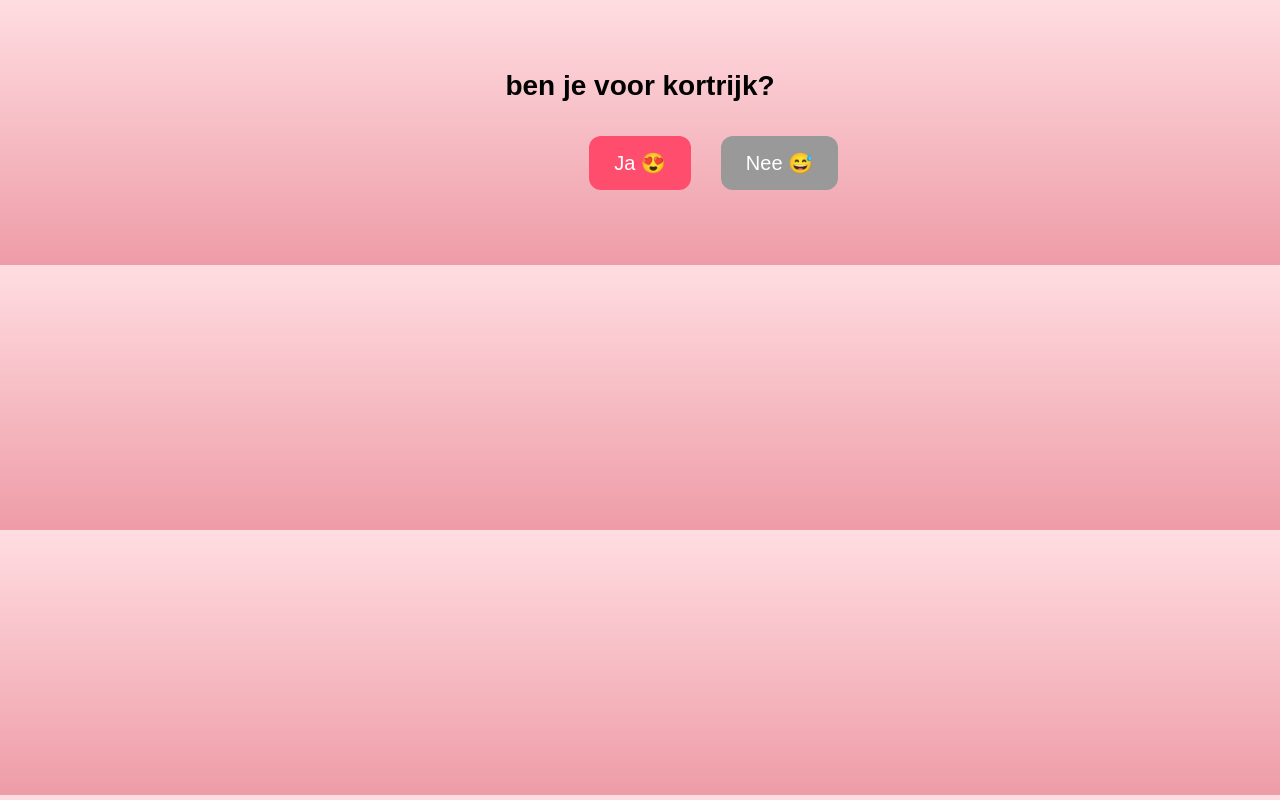
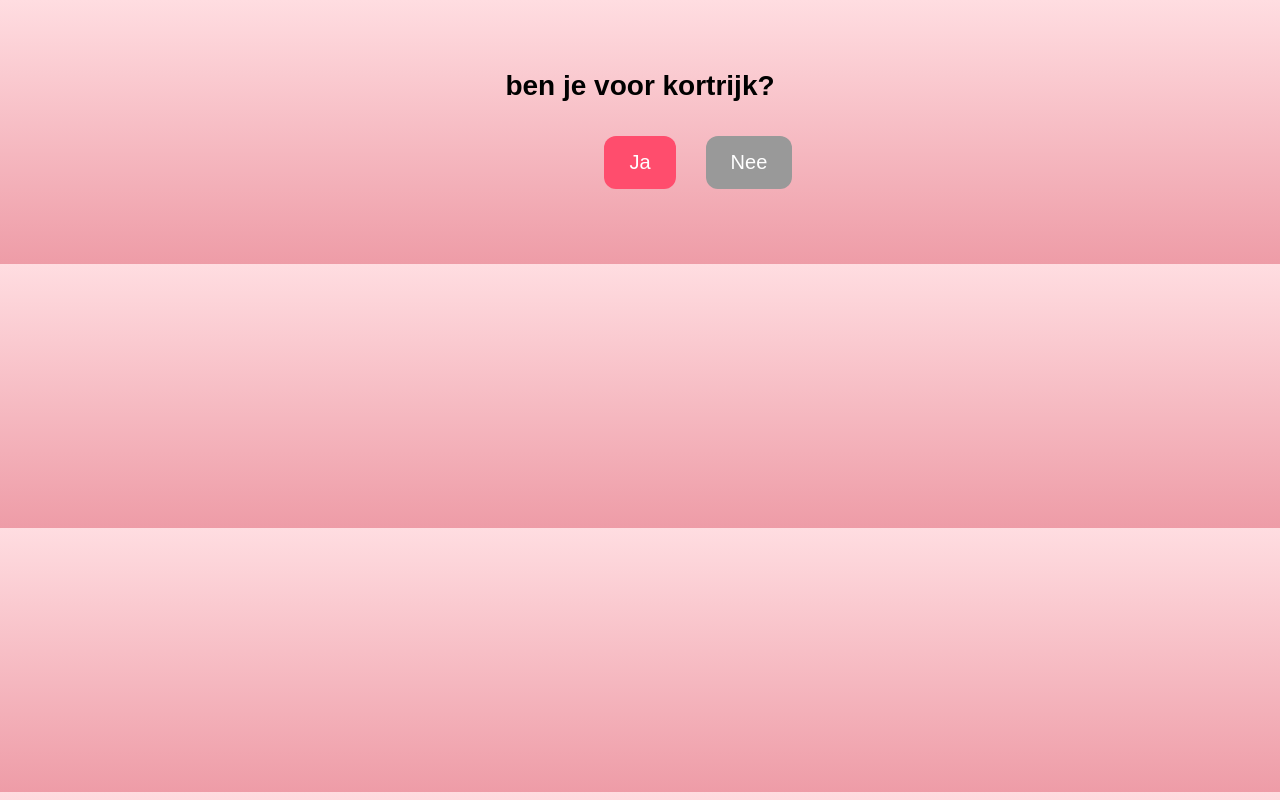
Before and after one commit to milskimd/kvk-, a plain HTML site: page index.html in a window 1280 px wide. Drawn offline with Linux system fonts and the light colour scheme.

Commit message:
Update index.html

```diff
--- a/index.html
+++ b/index.html
@@ -50,8 +50,8 @@ button {
 
 <h1>ben je voor kortrijk?</h1>
 
-<button id="jaBtn" onclick="jaKlik()">Ja 😍</button>
-<button id="neeBtn" onclick="verplaatsNee()">Nee 😅</button>
+<button id="jaBtn" onclick="jaKlik()">Ja </button>
+<button id="neeBtn" onclick="verplaatsNee()">Nee </button>
 
 <div id="emoji"></div>
 
```
